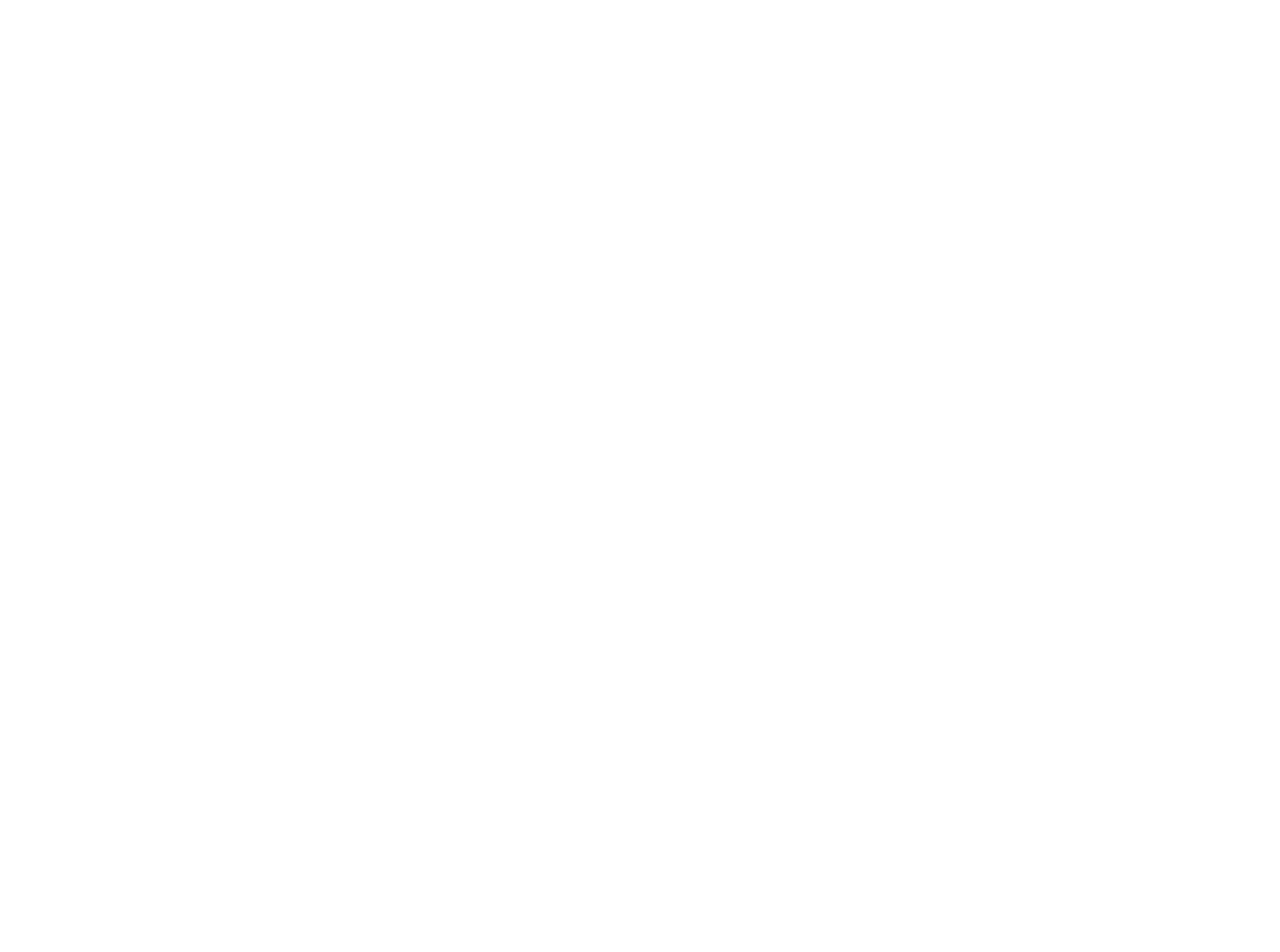
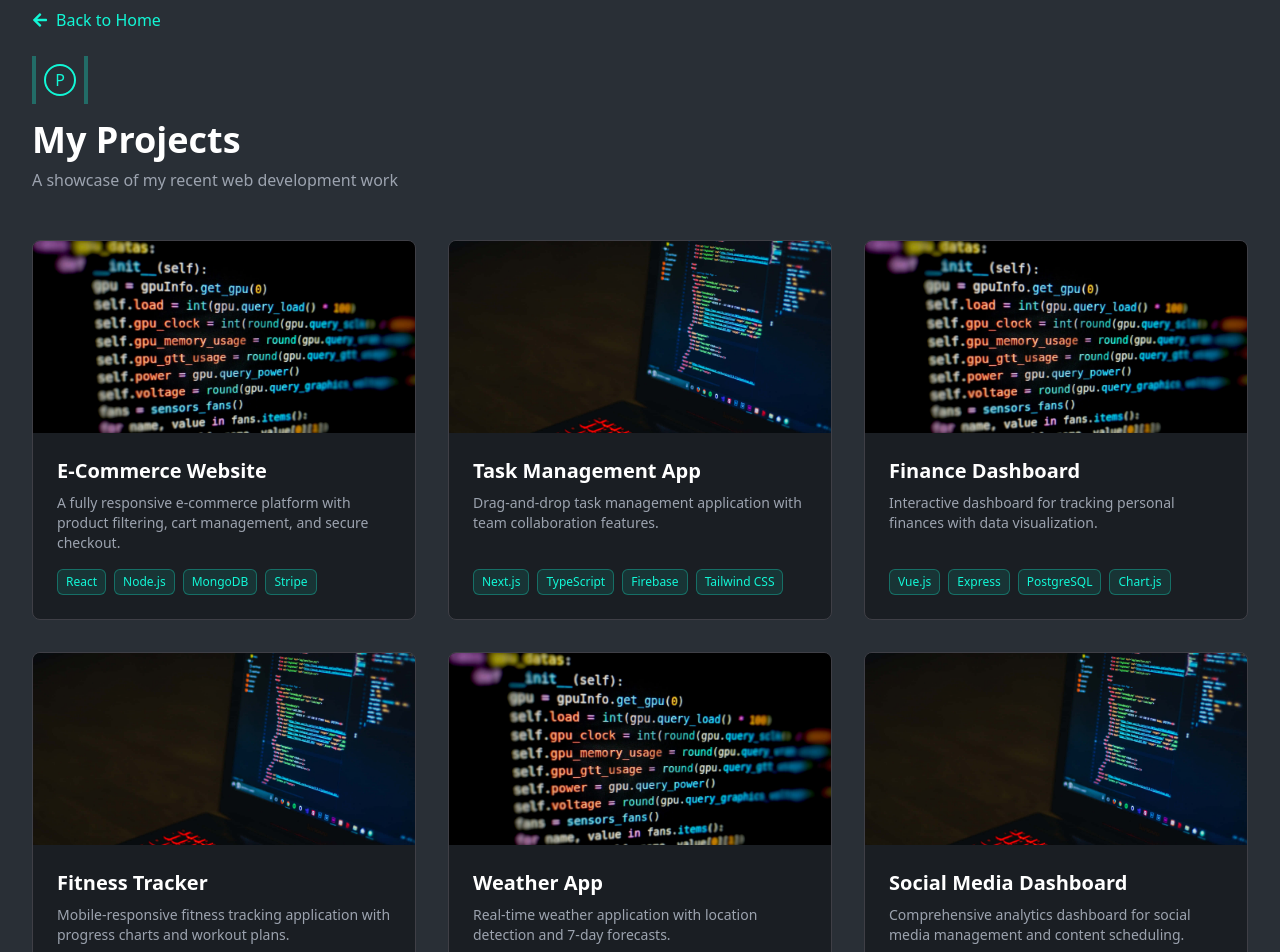
Before and after one commit to fkvasir/fkvasir-portfolio, a Next.js app: page /projects in a window 1280 px wide. Shown: the part 120-1072 px from the top of the page. Before the commit the page ends 800 px from the top, so only its background shows below. Built offline with nearby package versions, Linux system fonts and the light colour scheme.

Commit message:
feat: Projects Page
for viewing all my projects

```diff
--- a/src/app/projects/page.tsx
+++ b/src/app/projects/page.tsx
@@ -1,7 +1,178 @@
+"use client";
+
 import React from "react";
+import Image from "next/image";
+import Link from "next/link";
+import { FaArrowLeft, FaGithub, FaExternalLinkAlt } from "react-icons/fa";
 
-function Projects() {
-  return <div>Projects</div>;
+// Dummy projects data
+const projects = [
+  {
+    id: 1,
+    title: "E-Commerce Website",
+    description:
+      "A fully responsive e-commerce platform with product filtering, cart management, and secure checkout.",
+    image: "/coding-background.jpg",
+    tags: ["React", "Node.js", "MongoDB", "Stripe"],
+    github: "https://github.com/fkvasir/project1",
+    demo: "https://demo-project1.vercel.app",
+  },
+  {
+    id: 2,
+    title: "Task Management App",
+    description:
+      "Drag-and-drop task management application with team collaboration features.",
+    image: "/about-me_coding.jpg",
+    tags: ["Next.js", "TypeScript", "Firebase", "Tailwind CSS"],
+    github: "https://github.com/fkvasir/project2",
+    demo: "https://demo-project2.vercel.app",
+  },
+  {
+    id: 3,
+    title: "Finance Dashboard",
+    description:
+      "Interactive dashboard for tracking personal finances with data visualization.",
+    image: "/coding-background.jpg",
+    tags: ["Vue.js", "Express", "PostgreSQL", "Chart.js"],
+    github: "https://github.com/fkvasir/project3",
+    demo: "https://demo-project3.vercel.app",
+  },
+  {
+    id: 4,
+    title: "Fitness Tracker",
+    description:
+      "Mobile-responsive fitness tracking application with progress charts and workout plans.",
+    image: "/about-me_coding.jpg",
+    tags: ["React Native", "Redux", "Firebase", "Expo"],
+    github: "https://github.com/fkvasir/project4",
+    demo: "https://demo-project4.vercel.app",
+  },
+  {
+    id: 5,
+    title: "Weather App",
+    description:
+      "Real-time weather application with location detection and 7-day forecasts.",
+    image: "/coding-background.jpg",
+    tags: ["JavaScript", "HTML/CSS", "OpenWeather API"],
+    github: "https://github.com/fkvasir/project5",
+    demo: "https://demo-project5.vercel.app",
+  },
+  {
+    id: 6,
+    title: "Social Media Dashboard",
+    description:
+      "Comprehensive analytics dashboard for social media management and content scheduling.",
+    image: "/about-me_coding.jpg",
+    tags: ["React", "GraphQL", "Apollo", "Material UI"],
+    github: "https://github.com/fkvasir/project6",
+    demo: "https://demo-project6.vercel.app",
+  },
+];
+
+export default function ProjectsPage() {
+  return (
+    <div className="min-h-screen bg-bg1 pt-32 pb-20 px-4 md:px-8">
+      {/* Header with back button */}
+      <div className="max-w-7xl mx-auto mb-12">
+        <Link
+          href="/"
+          className="inline-flex items-center gap-2 text-brand1 hover:text-brand2 transition-colors mb-6"
+        >
+          <FaArrowLeft />
+          <span>Back to Home</span>
+        </Link>
+
+        <div className="flex items-center mb-4">
+          <div className="w-1 h-12 bg-brand1/30"></div>
+          <div className="w-8 h-8 rounded-full flex items-center justify-center border-2 border-brand1 text-brand1 mx-2">
+            P
+          </div>
+          <div className="w-1 h-12 bg-brand1/30"></div>
+        </div>
+
+        <h1 className="text-3xl md:text-4xl font-bold text-white mb-2">
+          My Projects
+        </h1>
+        <p className="text-gray-400">
+          A showcase of my recent web development work
+        </p>
+      </div>
+
+      {/* Projects grid */}
+      <div className="max-w-7xl mx-auto grid grid-cols-1 md:grid-cols-2 lg:grid-cols-3 gap-8">
+        {projects.map((project) => (
+          <div
+            key={project.id}
+            className="bg-bg2 border border-zinc-700 rounded-lg overflow-hidden hover:border-brand1/50 transition-all duration-300 flex flex-col"
+          >
+            {/* Project image */}
+            <div className="h-48 relative">
+              <Image
+                src={project.image}
+                alt={project.title}
+                fill
+                className="object-cover"
+              />
+              {/* Overlay with buttons */}
+              <div className="absolute inset-0 bg-black/70 opacity-0 hover:opacity-100 transition-opacity duration-300 flex items-center justify-center gap-4">
+                <a
+                  href={project.github}
+                  target="_blank"
+                  rel="noopener noreferrer"
+                  className="w-10 h-10 rounded-full bg-zinc-800 flex items-center justify-center text-brand1 hover:bg-zinc-700 transition"
+                >
+                  <FaGithub size={20} />
+                </a>
+                <a
+                  href={project.demo}
+                  target="_blank"
+                  rel="noopener noreferrer"
+                  className="w-10 h-10 rounded-full bg-zinc-800 flex items-center justify-center text-brand1 hover:bg-zinc-700 transition"
+                >
+                  <FaExternalLinkAlt size={16} />
+                </a>
+              </div>
+            </div>
+
+            {/* Project content */}
+            <div className="p-6 flex-grow flex flex-col">
+              <h3 className="text-xl font-bold text-white mb-2">
+                {project.title}
+              </h3>
+              <p className="text-gray-400 text-sm mb-4 flex-grow">
+                {project.description}
+              </p>
+
+              {/* Tags */}
+              <div className="flex flex-wrap gap-2 mt-auto">
+                {project.tags.map((tag, index) => (
+                  <span
+                    key={index}
+                    className="px-2 py-1 text-xs bg-brand1/10 text-brand1 rounded-md border border-brand1/30"
+                  >
+                    {tag}
+                  </span>
+                ))}
+              </div>
+            </div>
+          </div>
+        ))}
+      </div>
+
+      {/* Pagination (not functional, just for design) */}
+      <div className="flex justify-center mt-12">
+        <div className="flex gap-2">
+          <button className="w-10 h-10 rounded-md bg-brand1 text-black font-medium flex items-center justify-center">
+            1
+          </button>
+          <button className="w-10 h-10 rounded-md bg-zinc-800 text-white hover:bg-zinc-700 transition flex items-center justify-center">
+            2
+          </button>
+          <button className="w-10 h-10 rounded-md bg-zinc-800 text-white hover:bg-zinc-700 transition flex items-center justify-center">
+            3
+          </button>
+        </div>
+      </div>
+    </div>
+  );
 }
-
-export default Projects;
--- a/src/app/thanks/page.tsx
+++ b/src/app/thanks/page.tsx
@@ -1,24 +1,29 @@
 "use client";
 
+import React from "react";
 import Link from "next/link";
-import { Button } from "@/components/ui/button";
-import { FaCheckCircle, FaHome } from "react-icons/fa";
+import { FaArrowLeft, FaCheckCircle } from "react-icons/fa";
 
 export default function ThanksPage() {
   return (
-    <div className="min-h-screen bg-bg2 flex flex-col items-center justify-center px-4">
-      <div className="text-center max-w-lg">
-        <FaCheckCircle className="text-brand1 text-6xl mx-auto mb-6" />
-        <h1 className="text-4xl font-bold mb-4 text-white">Message Sent!</h1>
-        <p className="text-gray-300 text-lg mb-8">
-          Thank you for reaching out. I&apos;ll get back to you as soon as
-          possible!
+    <div className="min-h-screen bg-bg1 flex items-center justify-center px-4">
+      <div className="max-w-lg w-full bg-bg2 border border-zinc-700 rounded-lg p-8 text-center">
+        <div className="flex justify-center mb-6">
+          <FaCheckCircle className="text-brand1 text-6xl" />
+        </div>
+
+        <h1 className="text-3xl font-bold text-white mb-4">Thank You!</h1>
+        <p className="text-gray-400 mb-8">
+          Your message has been successfully sent. I&apos;ll get back to you as
+          soon as possible.
         </p>
 
-        <Link href="/">
-          <Button className="bg-brand1 text-black hover:bg-brand2">
-            <FaHome className="mr-2" /> Back to Homepage
-          </Button>
+        <Link
+          href="/"
+          className="inline-flex items-center gap-2 px-6 py-3 bg-brand1 text-black font-medium rounded-md hover:bg-brand2 transition-colors"
+        >
+          <FaArrowLeft size={14} />
+          <span>Back to Homepage</span>
         </Link>
       </div>
     </div>
--- a/src/components/sections/HomeSection.tsx
+++ b/src/components/sections/HomeSection.tsx
@@ -36,7 +36,7 @@
             </div>
             <div className="flex items-center gap-2 text-gray-300">
               <span className="text-brand1">🌍</span>
-              <span>Philippines</span>
+              <span>Philippines &#40; Remote &#41;</span>
             </div>
             <div className="flex items-center gap-2 text-gray-300">
               <span className="text-brand1">💼</span>
```
